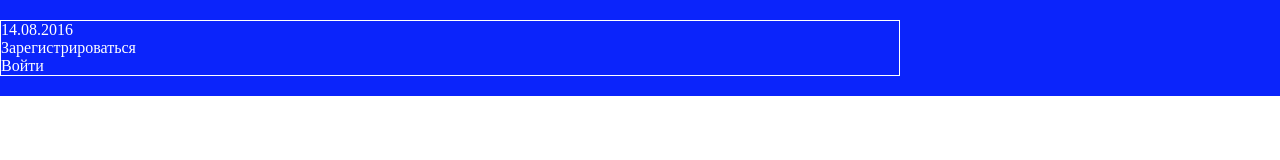
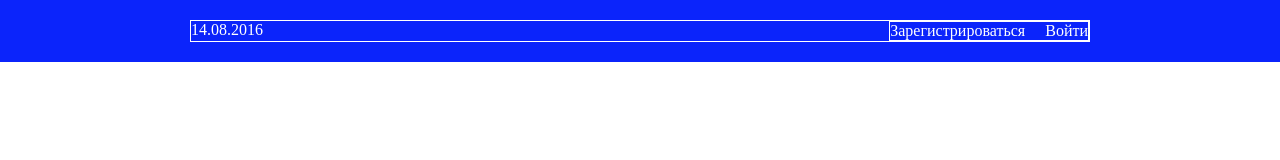
Before and after one commit to flex021981/msc, a plain HTML site: page 5_start/flexbox.html in a window 1280 px wide. Drawn offline with Linux system fonts and the light colour scheme.

Commit message:
save: Распределение и группировка флекс-элементов

```diff
--- a/5_start/flexbox.html
+++ b/5_start/flexbox.html
@@ -9,9 +9,10 @@
     <div class="menu-container">
       <div class="menu">
         <div class="date">14.08.2016</div>
-        <div class="signup">Зарегистрироваться</div>
-        <div class="login">Войти</div>
+        <div class="links">
+            <div class="signup">Зарегистрироваться</div>
+            <div class="login">Войти</div>
+        </div>
     </div>
-  </div>
   </body>
 </html>
--- a/5_start/styles.css
+++ b/5_start/styles.css
@@ -8,9 +8,25 @@
     padding: 20px 0;
     color: #fff;
     background-color: #0b24fb;
+    display: flex;
+    justify-content: center;
 }
 
 .menu {
     width: 900px;
     border: 1px solid #fff;
+    display: flex;
+    justify-content: space-between;
+    border: 1px solid #fff;
+
 }
+
+.links {
+    display: flex;
+    justify-content: flex-end;
+    border: 1px solid #fff;
+}
+
+.login {
+    margin-left: 20px;
+}
```
